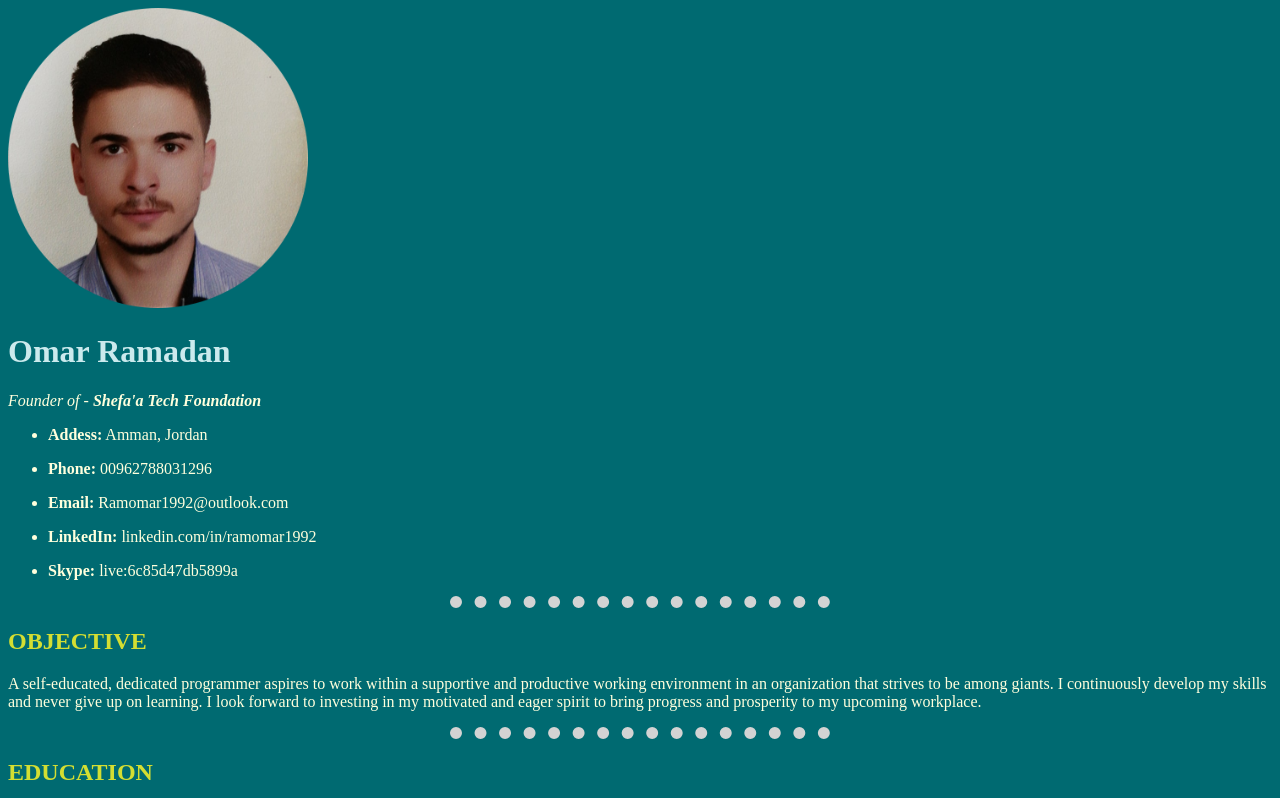
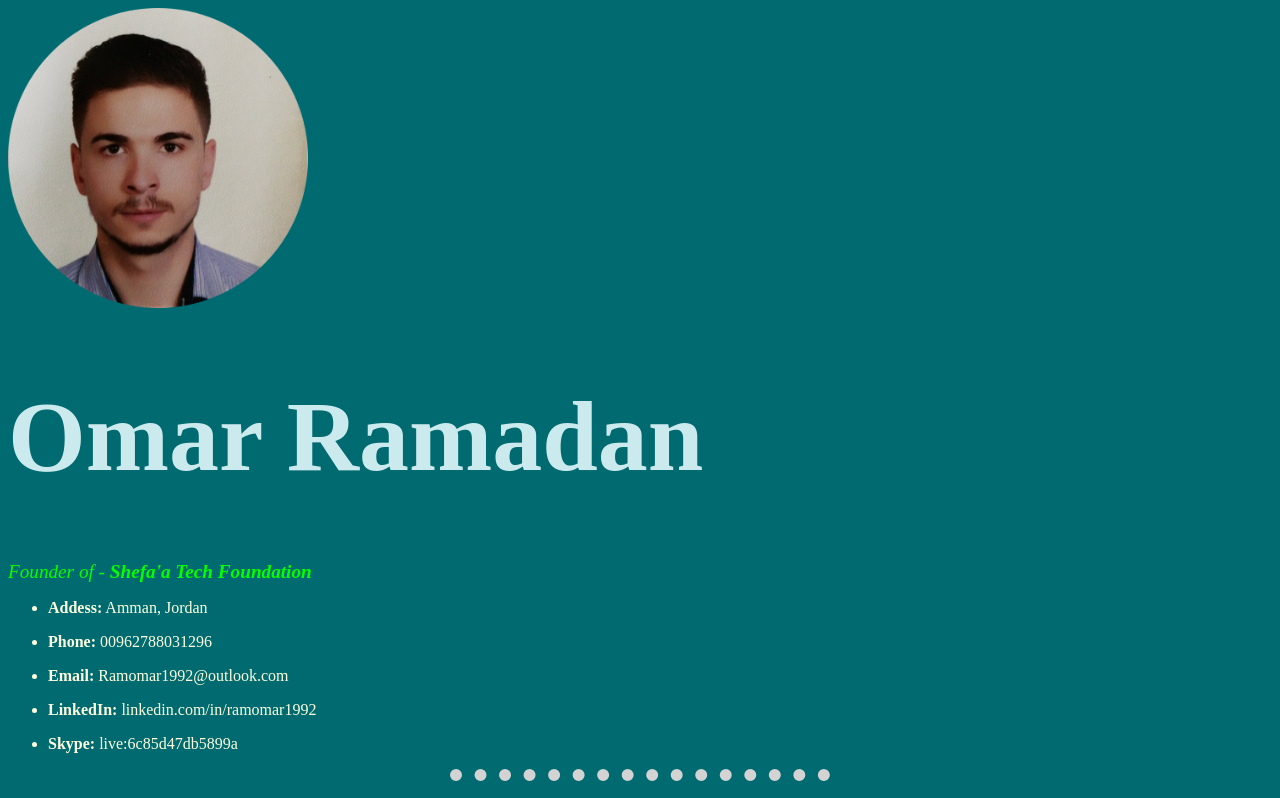
Before and after one commit to ramomar1992/MyPersonalWebpage-test, a plain HTML site: page index.html in a window 1280 px wide. Shown: the top 798 px of the page. Drawn offline with Linux system fonts and the light colour scheme.

Commit message:
Modifided the style of the page

```diff
--- a/styles.css
+++ b/styles.css
@@ -5,10 +5,16 @@ body {
 
 h1 {
   color: #cbeaed;
+  font-size: 100px;
 }
 
 p {
   color: #ffffdd;
+}
+
+em {
+  color: lime;
+  font-size: larger;
 }
 
 img {
@@ -22,9 +28,9 @@ h2 {
 }
 
 hr {
+  border-color: lightgray;
   border-style: none;
   border-top-style: dotted;
-  border-color: lightgray;
+  border-width: 12px;
   width: 30%;
-  border-width: 12px;
 }
```
